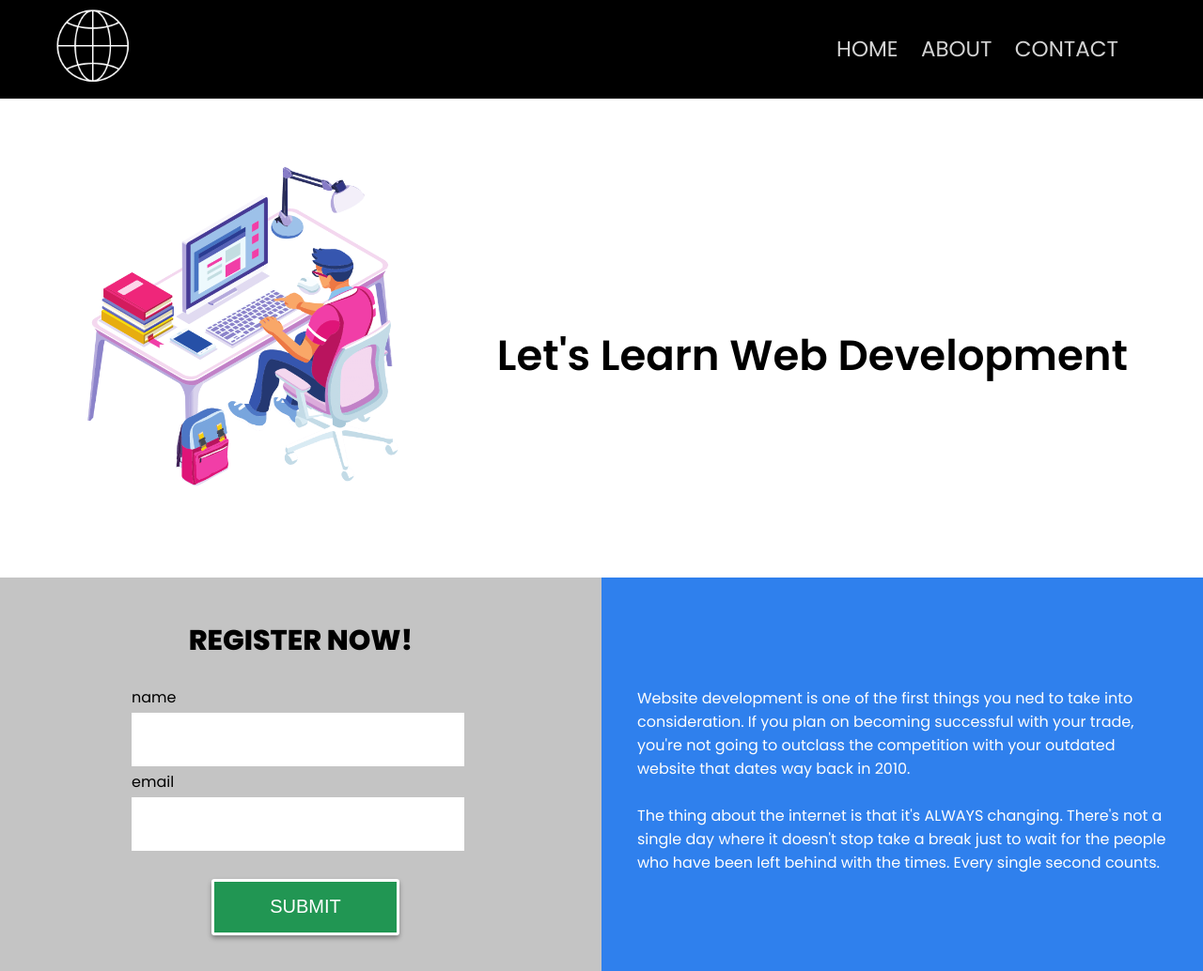
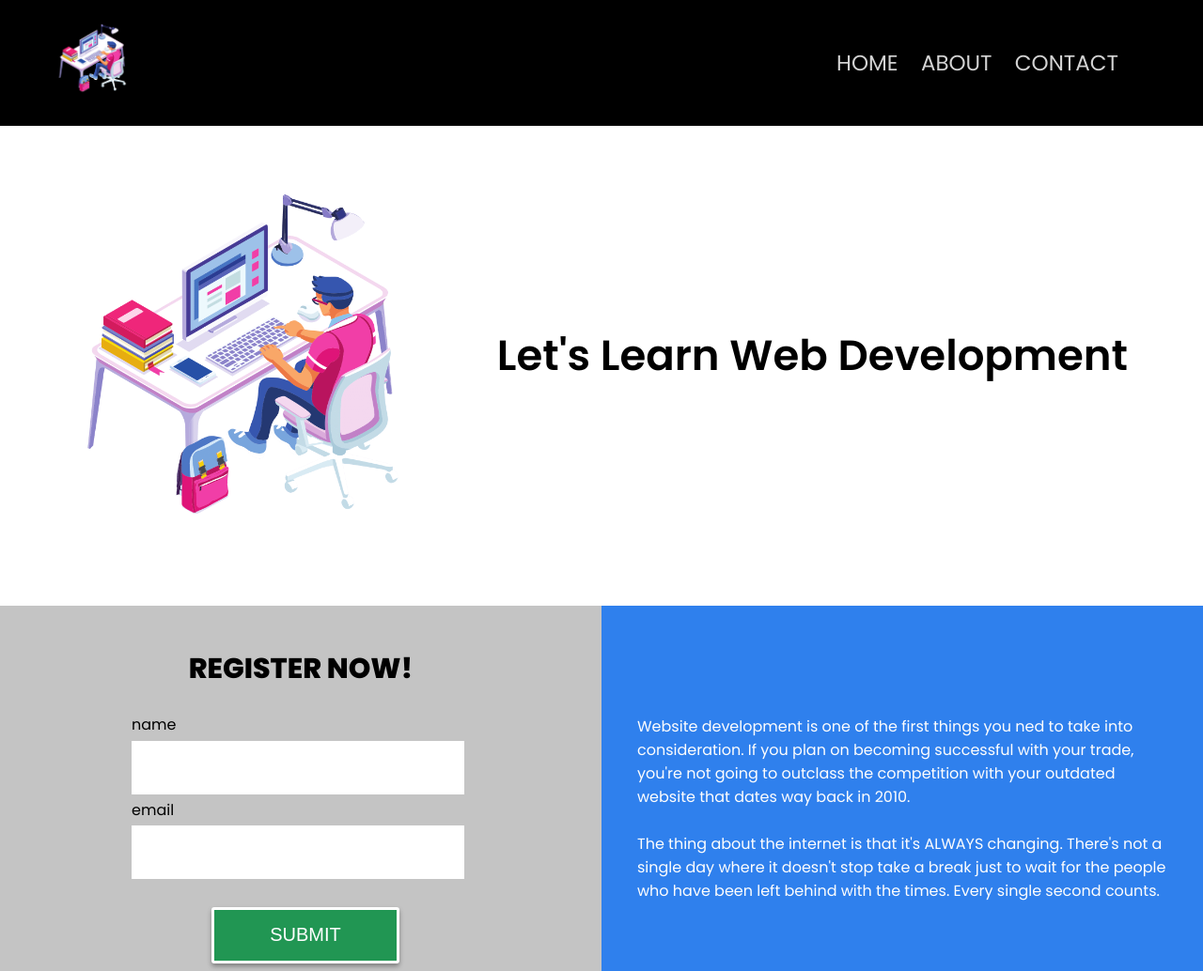
Before and after one commit to RubbyJane/odin-recipes, a plain HTML site: page index.html in a window 1280 px wide. Shown: the top 1034 px of the page at 94% size. Drawn offline with Linux system fonts and the light colour scheme.

Commit message:
Update index.html

```diff
--- a/index.html
+++ b/index.html
@@ -10,7 +10,7 @@
     </head>
     <body style="font-family: 'Poppins'; margin: 0; padding: 0">
         <header style="background-color: black; position: relative;">
-            <img src="https://github.com/RubbyJane/odin-recipes/blob/fd5d0216aacc7839bac72e0776415d25b9598a57/images/logo%20(1).png" style="height: 7%; width: 7%; padding: 4px; margin-left: 50px;">
+            <img src="https://github.com/RubbyJane/odin-recipes/blob/main/images/student.png?raw=true" style="height: 7%; width: 7%; padding: 4px; margin-left: 50px;">
             <nav style="position: absolute; top: 50%; width:100%; transform: translateY(-50%);">
                 <section style="float: right;margin-right:80px ;">
                     <a href="" style="color: lightgray; text-decoration: none; padding: 10px; font-size: 23px">HOME</a>
@@ -21,7 +21,7 @@
         </header>
         <main >
             <section>
-                <img src="https://github.com/RubbyJane/odin-recipes/blob/fd5d0216aacc7839bac72e0776415d25b9598a57/images/student.png" style="height: 33%; width: 33%; margin: -30px 50px">
+                <img src="https://github.com/RubbyJane/odin-recipes/blob/main/images/student.png?raw=true" style="height: 33%; width: 33%; margin: -30px 50px">
                 <strong><p style="position: absolute; font-size: 45px; right: 80px; top: 300px; font-weight: 600">Let's Learn Web Development</p></strong>
             </section>
             <section style="background-color: #c4c4c4; position: absolute; height: 100%; width: 50%; left: 0;">
```
